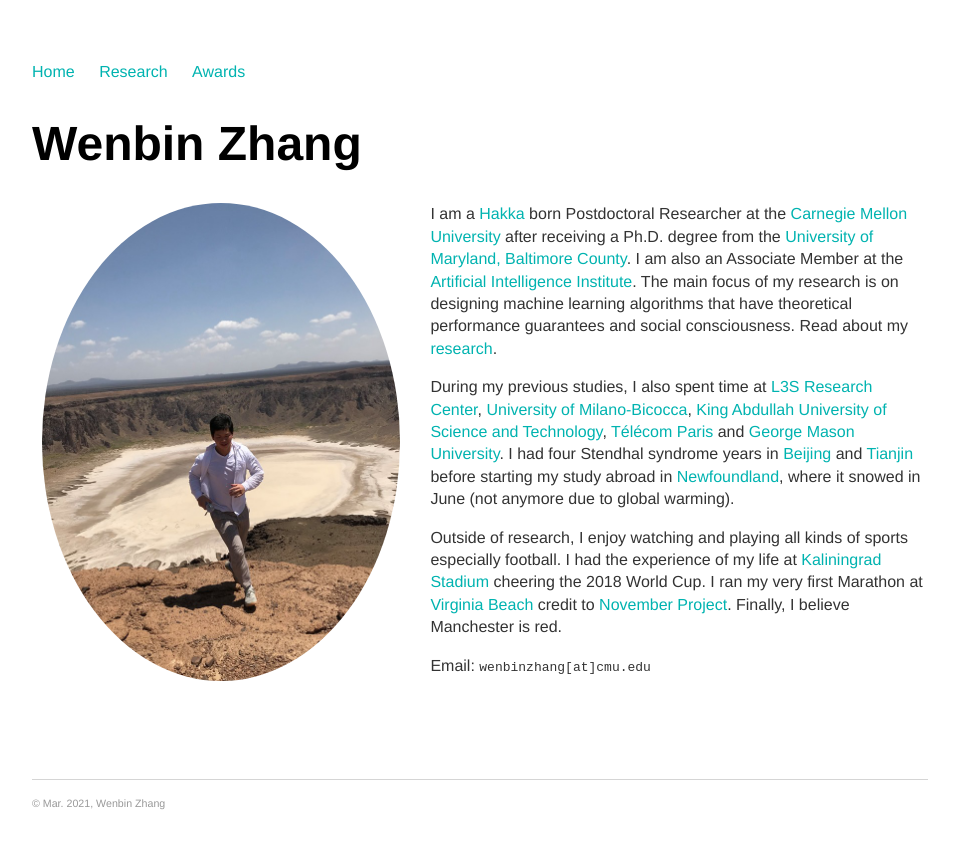
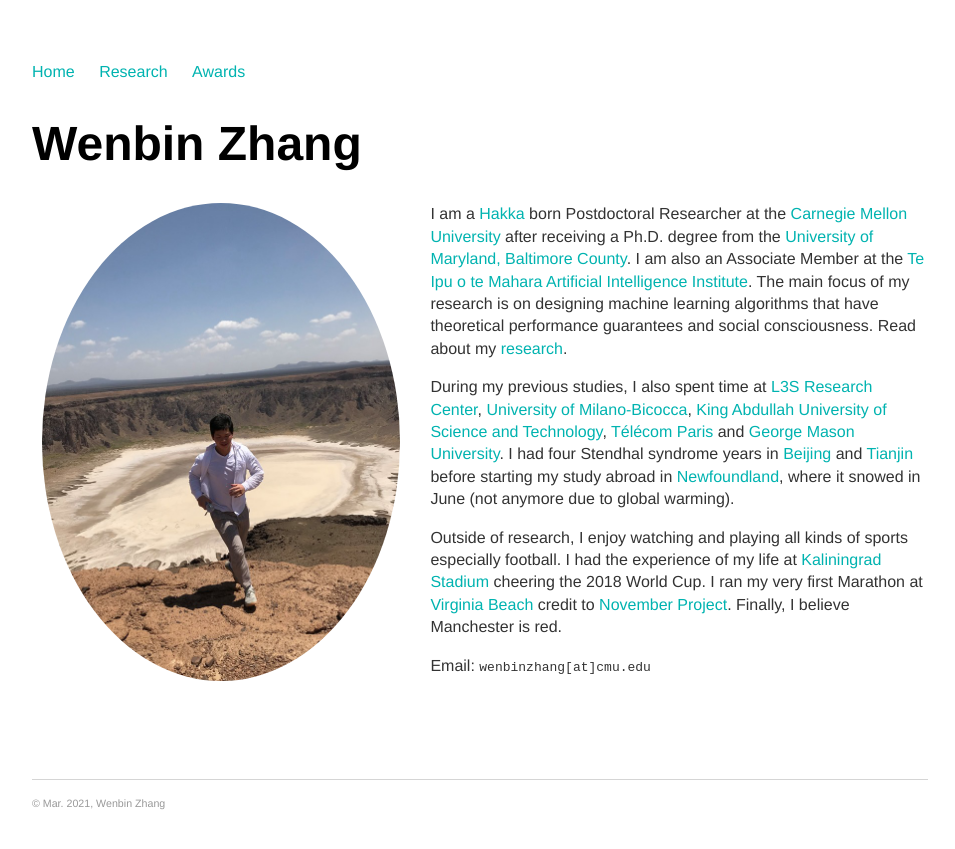
Before and after one commit to vanbanTruong/vanbanTruong.github.io, a Jekyll site: the page built from index.md, in a window 1280 px wide. Shown: the top 849 px of the page, without its empty margins (160-1115 px from the left). Built offline with Jekyll 4.4.1, drawn with Linux system fonts in a browser that asks for light colours.

Commit message:
Update index.md

```diff
--- a/index.md
+++ b/index.md
@@ -11,7 +11,7 @@ title: Wenbin Zhang
 <!--| 张雯斌-->
 <!--I recently defended my Ph.D. dissertation at the [University of Maryland, Baltimore County](https://www.umbc.edu/). The main focus of my research is on designing machine learning algorithms that have theoretical performance guarantees and social consciousness. Read about my [research](/research).-->
 
-I am a [Hakka](https://en.wikipedia.org/wiki/Hakka_people) born Postdoctoral Researcher at the [Carnegie Mellon University](https://www.cmu.edu/) after receiving a Ph.D. degree from the [University of Maryland, Baltimore County](https://www.umbc.edu/). I am also an Associate Member at the [Artificial Intelligence Institute](https://ai.waikato.ac.nz/). The main focus of my research is on designing machine learning algorithms that have theoretical performance guarantees and social consciousness. Read about my [research](/research).
+I am a [Hakka](https://en.wikipedia.org/wiki/Hakka_people) born Postdoctoral Researcher at the [Carnegie Mellon University](https://www.cmu.edu/) after receiving a Ph.D. degree from the [University of Maryland, Baltimore County](https://www.umbc.edu/). I am also an Associate Member at the [Te Ipu o te Mahara Artificial Intelligence Institute](https://ai.waikato.ac.nz/). The main focus of my research is on designing machine learning algorithms that have theoretical performance guarantees and social consciousness. Read about my [research](/research).
 
 
 During my previous studies, I also spent time at [L3S Research Center](https://www.l3s.de/de), [University of Milano-Bicocca](https://www.unimib.it/), [King Abdullah University of Science and Technology](https://www.kaust.edu.sa/en), [Télécom Paris](https://dig.telecom-paristech.fr/blog/) and [George Mason University](https://www2.gmu.edu/). I had four Stendhal syndrome years in [Beijing](https://www.google.com/maps/@39.9553424,116.3162938,17z?hl=en&authuser=0) and [Tianjin](https://www.google.com/maps/@39.1099492,117.2091143,18z?hl=en&authuser=0) before starting my study abroad in [Newfoundland](https://www.google.com/maps/@47.5730776,-52.7360975,16z?hl=en&authuser=0), where it snowed in June (not anymore due to global warming).
```
